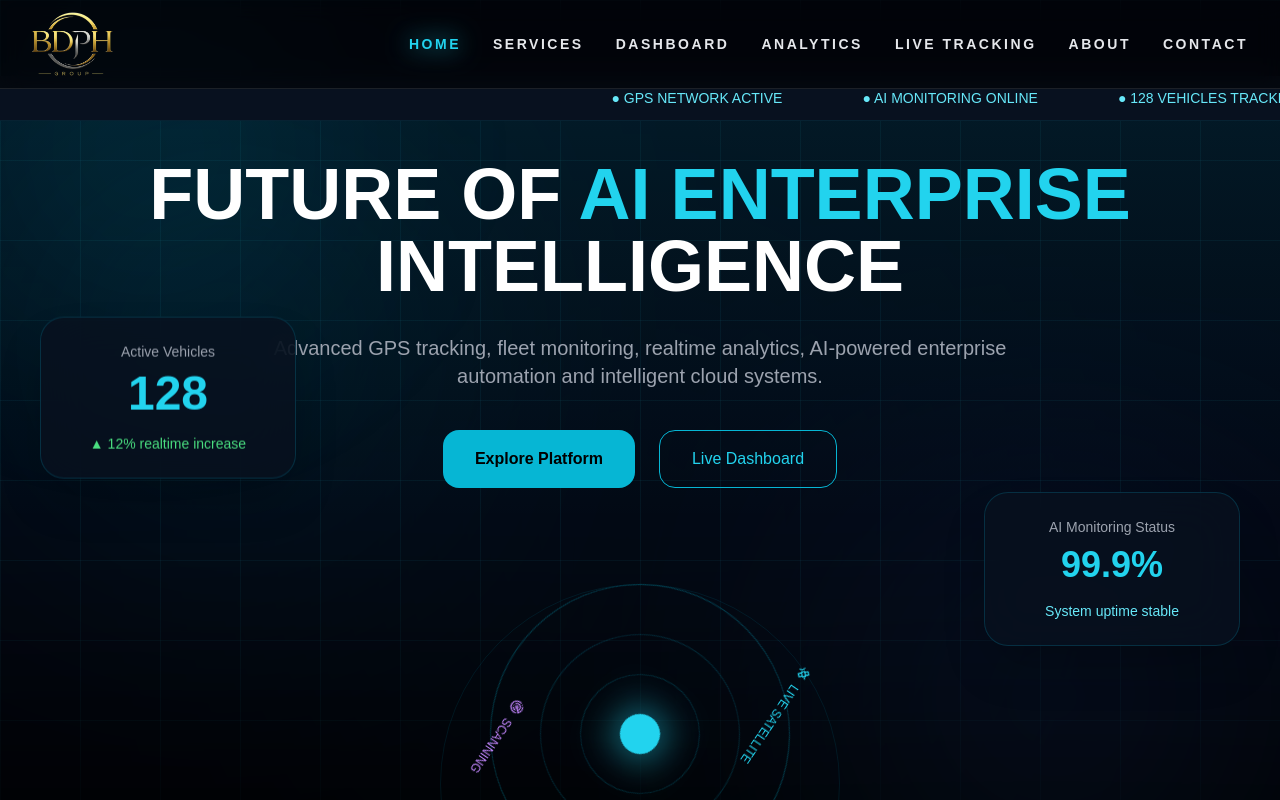
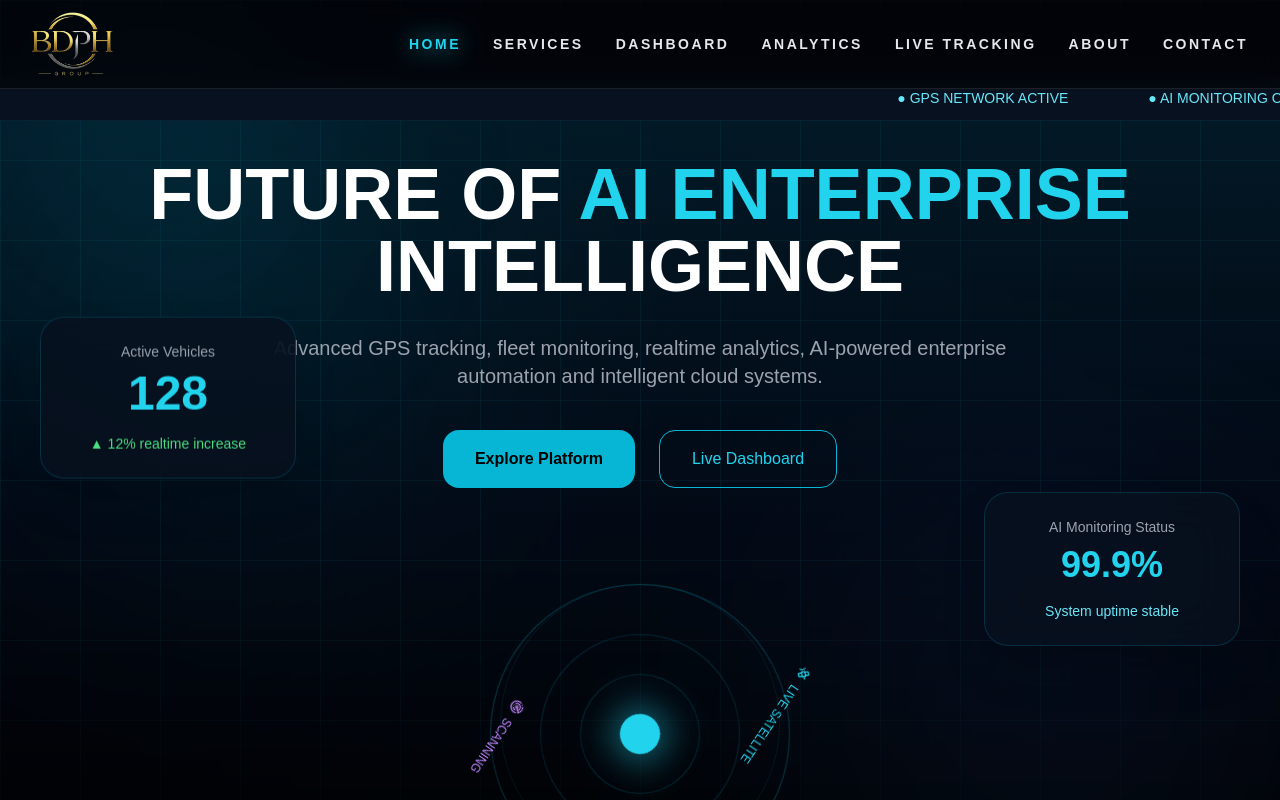
Before and after one commit to pritam1991verma/bdph-fleet-intelligence, a React (Vite) app: page / in a window 1280 px wide. Shown: the top 800 px of the page. Built offline with nearby package versions, Linux system fonts and the light colour scheme.

Commit message:
Update Home.tsx

```diff
--- a/src/pages/Home.tsx
+++ b/src/pages/Home.tsx
@@ -39,10 +39,11 @@ function Home() {
 
   return (
 
-    <div
-      onMouseMove={handleMouseMove}
-      className="min-h-screen w-full bg-[#030712] text-white overflow-x-hidden grid-bg relative"
-    >
+   <div
+  onMouseMove={handleMouseMove}
+  className="min-h-screen w-full max-w-full bg-[#030712] text-white overflow-x-hidden grid-bg relative"
+  style={{ overflowX: "hidden" }}
+>
 
       {/* MOUSE GLOW */}
 
@@ -60,7 +61,7 @@ function Home() {
 
       <div className="relative z-40 mt-[76px] bg-[#08111f] border-b border-cyan-500/10 overflow-hidden">
 
-        <div className="animate-[ticker_25s_linear_infinite] whitespace-nowrap py-3 text-sm text-cyan-300">
+        <div className="animate-[ticker_25s_linear_infinite] whitespace-nowrap py-3 text-sm text-cyan-300 w-max">
 
           <span className="mx-10">
             ● GPS NETWORK ACTIVE
@@ -214,9 +215,9 @@ function Home() {
 
           <div className="mt-24 flex justify-center relative">
 
-            <div className="absolute w-[500px] h-[500px] rounded-full border border-cyan-500/10 animate-ping"></div>
+            <div className="absolute w-[350px] h-[350px] rounded-full border border-cyan-500/10 animate-ping"></div>
 
-            <div className="absolute w-[400px] h-[400px] rounded-full border border-cyan-500/20 animate-pulse"></div>
+            <div className="absolute w-[280px] h-[280px] rounded-full border border-cyan-500/20 animate-pulse"></div>
 
             <motion.div
               animate={{ rotate: 360 }}
```
